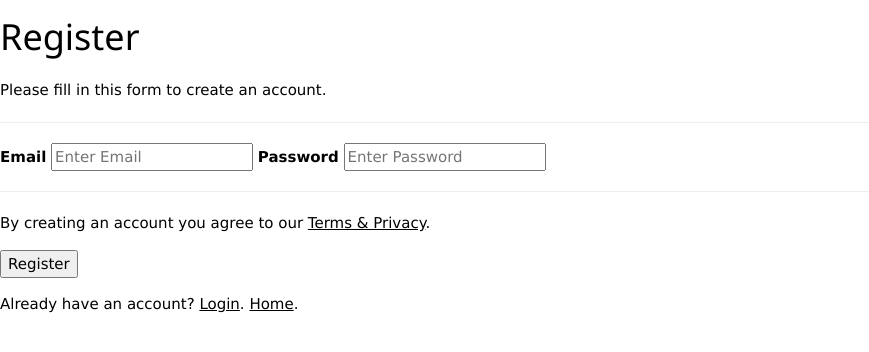
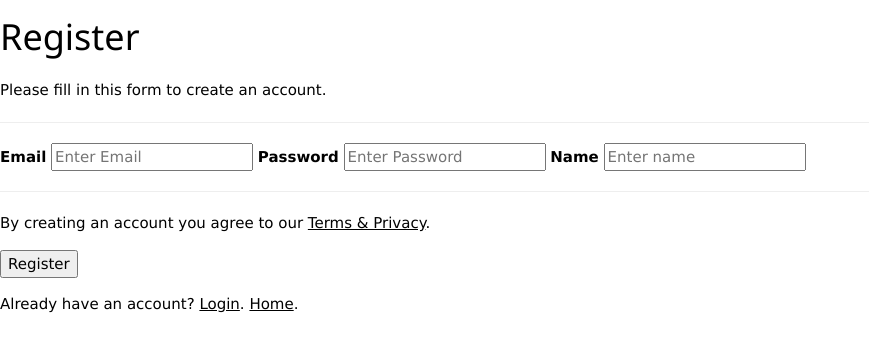
Before and after one commit to JasonTheWizard/Deliverable2, a PHP site: page /components/register.php in a window 1280 px wide. Shown: the top 352 px of the page, without its empty margins (0-869 px from the left). Run offline with PHP 8.4, Linux system fonts and the light colour scheme; some libraries are stand-ins or nearby versions.

Commit message:
changes to db name and input fields

```diff
--- a/components/register.php
+++ b/components/register.php
@@ -21,10 +21,13 @@
 
     <label for="psw"><b>Password</b></label>
     <input type="password" placeholder="Enter Password" name="psw" id="psw" required>
+
+    <label for="name"><b>Name</b></label>
+    <input type="name" placeholder="Enter name" name="name" id="name" required>
     <hr>
 
     <p>By creating an account you agree to our <a href="#">Terms & Privacy</a>.</p>
-    <button type="submit" class="registerbtn">Register</button>
+    <button type="submit" name="register" class="registerbtn">Register</button>
   </div>
 
   <div class="container">
```
